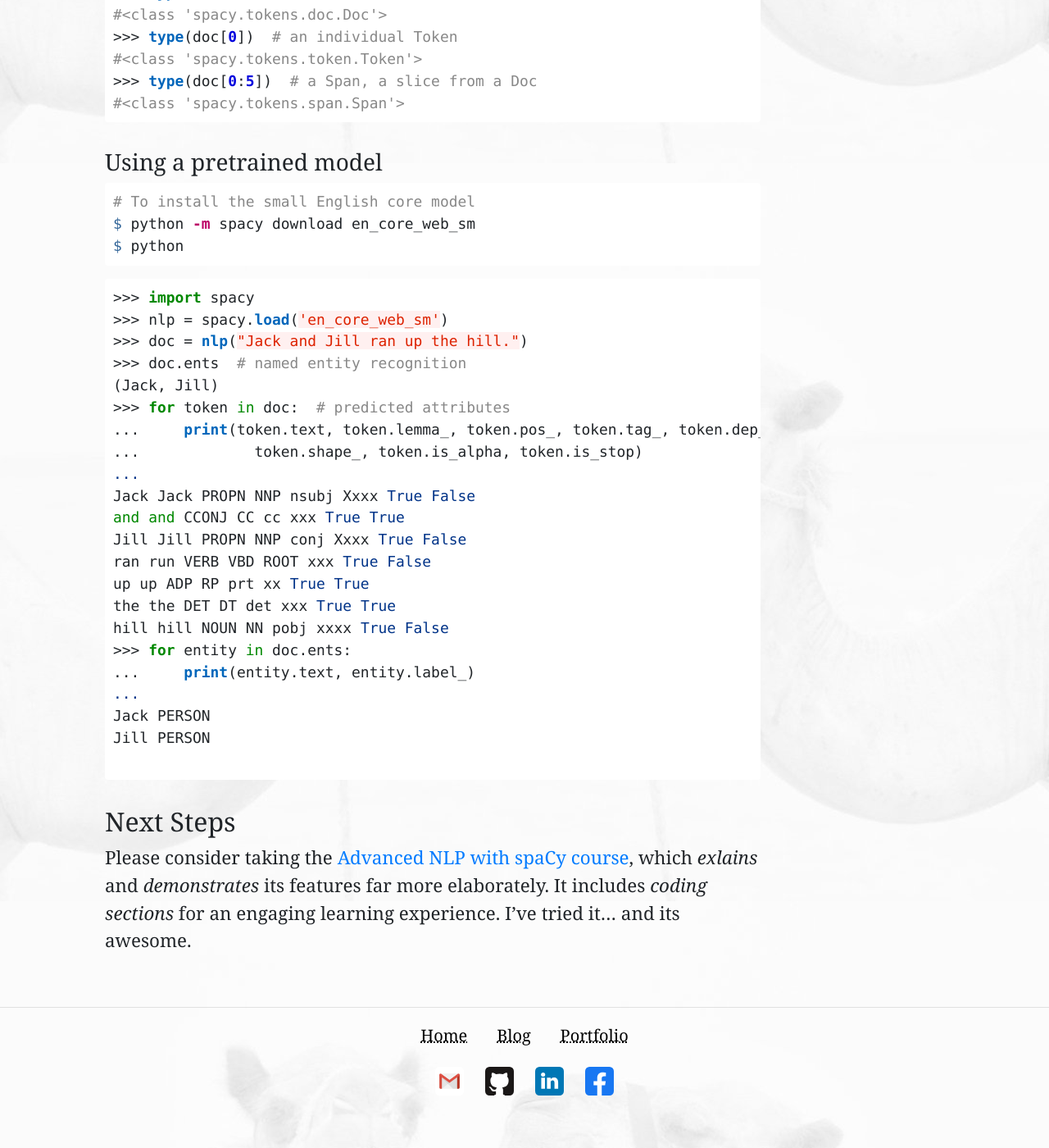
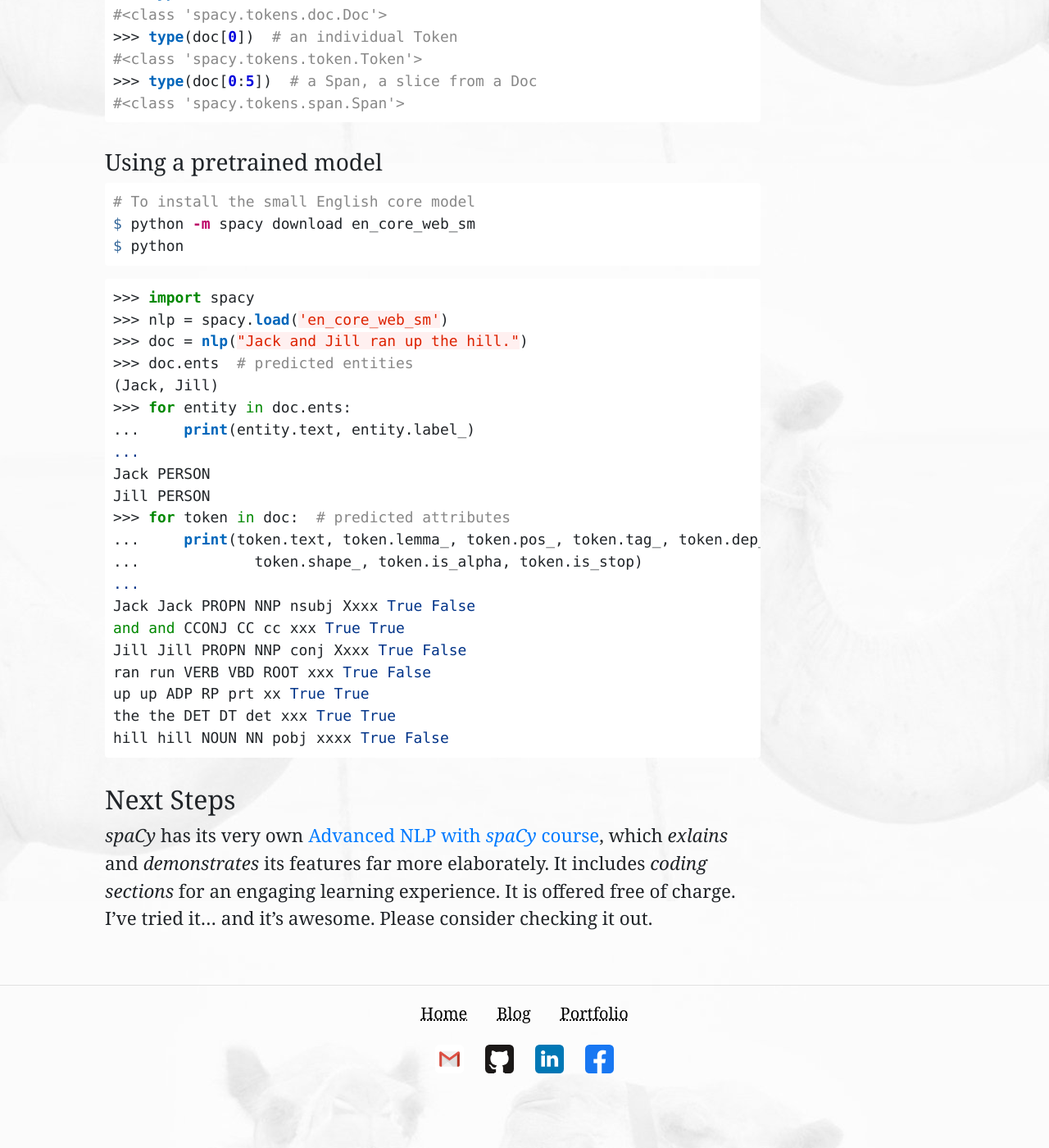
Before and after one commit to Tim-Abwao/tim-abwao.github.io, a Jekyll site: the page built from _posts/2019-09-05-Natural-Language-Processing-With-Spacy.md, in a window 1280 px wide and 1400 px high, scrolled down 2501 px. Shown: the whole window at 82% size. Built offline with Jekyll 4.4.1, drawn with Linux system fonts in a browser that asks for light colours; some of the changed text lies outside the part shown.

Commit message:
Fixing typos

````diff
--- a/_posts/2019-09-05-Natural-Language-Processing-With-Spacy.md
+++ b/_posts/2019-09-05-Natural-Language-Processing-With-Spacy.md
@@ -3,16 +3,16 @@
 author: Abwao
 last_modified_at: 2020-05-26T21:18:00+03:00
 ---
-[spaCy](https://spacy.io/) is a **powerful**, **feature-rich**, open source **Natural Language Processing (NLP)** Python package built by [Explosion AI](https://explosion.ai/).
+[*spaCy*](https://spacy.io/) is a **powerful**, **feature-rich**, open source **Natural Language Processing (NLP)** Python package built by [Explosion AI](https://explosion.ai/).
 
 It is excellent for quickly processing large volumes of text, and picking out useful information; for instance the entities (people/places/organisations/etc) present. It also has wonderful text visualisation tools, demonstrated [here](https://explosion.ai/demos/).
 
 ![displacy demo](/assets/images/articles/displacy.png)<br>
-<sub> *spaCy's Named Entity Visualiser <a href="https://explosion.ai/demos/displacy-ent">displaCy</a> in action*</sub>
+<sub> *spaCy*'s Named Entity Visualiser <a href="https://explosion.ai/demos/displacy-ent">displaCy</a> in action*</sub>
 
 ## Linguistic Features
 
-Some of spaCy's [main features](https://spacy.io/usage/spacy-101#features) include:
+Some of *spaCy*'s [main features](https://spacy.io/usage/spacy-101#features) include:
 
 - **Tokenization:** splitting text into pieces (i.e words, numbers, punctuation marks, etc) termed 'tokens'.
 
@@ -48,7 +48,7 @@
 ```python
 >>> from spacy.lang.en import English
 >>> nlp = English()
->>> doc = nlp("The quick brown fox jumped over the lazy cat")
+>>> doc = nlp("The quick brown fox jumped over the lazy cat.")
 >>> type(doc)
 #<class 'spacy.tokens.doc.Doc'>
 >>> type(doc[0])  # an individual Token
@@ -69,8 +69,13 @@
 >>> import spacy
 >>> nlp = spacy.load('en_core_web_sm')
 >>> doc = nlp("Jack and Jill ran up the hill.")
->>> doc.ents  # named entity recognition
+>>> doc.ents  # predicted entities
 (Jack, Jill)
+>>> for entity in doc.ents:
+...     print(entity.text, entity.label_)
+...
+Jack PERSON
+Jill PERSON
 >>> for token in doc:  # predicted attributes
 ...     print(token.text, token.lemma_, token.pos_, token.tag_, token.dep_,
 ...             token.shape_, token.is_alpha, token.is_stop)
@@ -82,14 +87,8 @@
 up up ADP RP prt xx True True
 the the DET DT det xxx True True
 hill hill NOUN NN pobj xxxx True False
->>> for entity in doc.ents:
-...     print(entity.text, entity.label_)
-...
-Jack PERSON
-Jill PERSON
-
 ```
 
 ## Next Steps
 
-Please consider taking the  [Advanced NLP with spaCy course](https://course.spacy.io), which *exlains* and *demonstrates* its features far more elaborately. It includes *coding sections* for an engaging learning experience. I've tried it... and its awesome.
+*spaCy* has its very own [Advanced NLP with *spaCy* course](https://course.spacy.io), which *exlains* and *demonstrates* its features far more elaborately. It includes *coding sections* for an engaging learning experience. It is offered free of charge. I've tried it... and it's awesome. Please consider checking it out.
````
Also changed, not shown: other parts of _posts/2019-09-05-Natural-Language-Processing-With-Spacy.md (+3 -3 lines).
